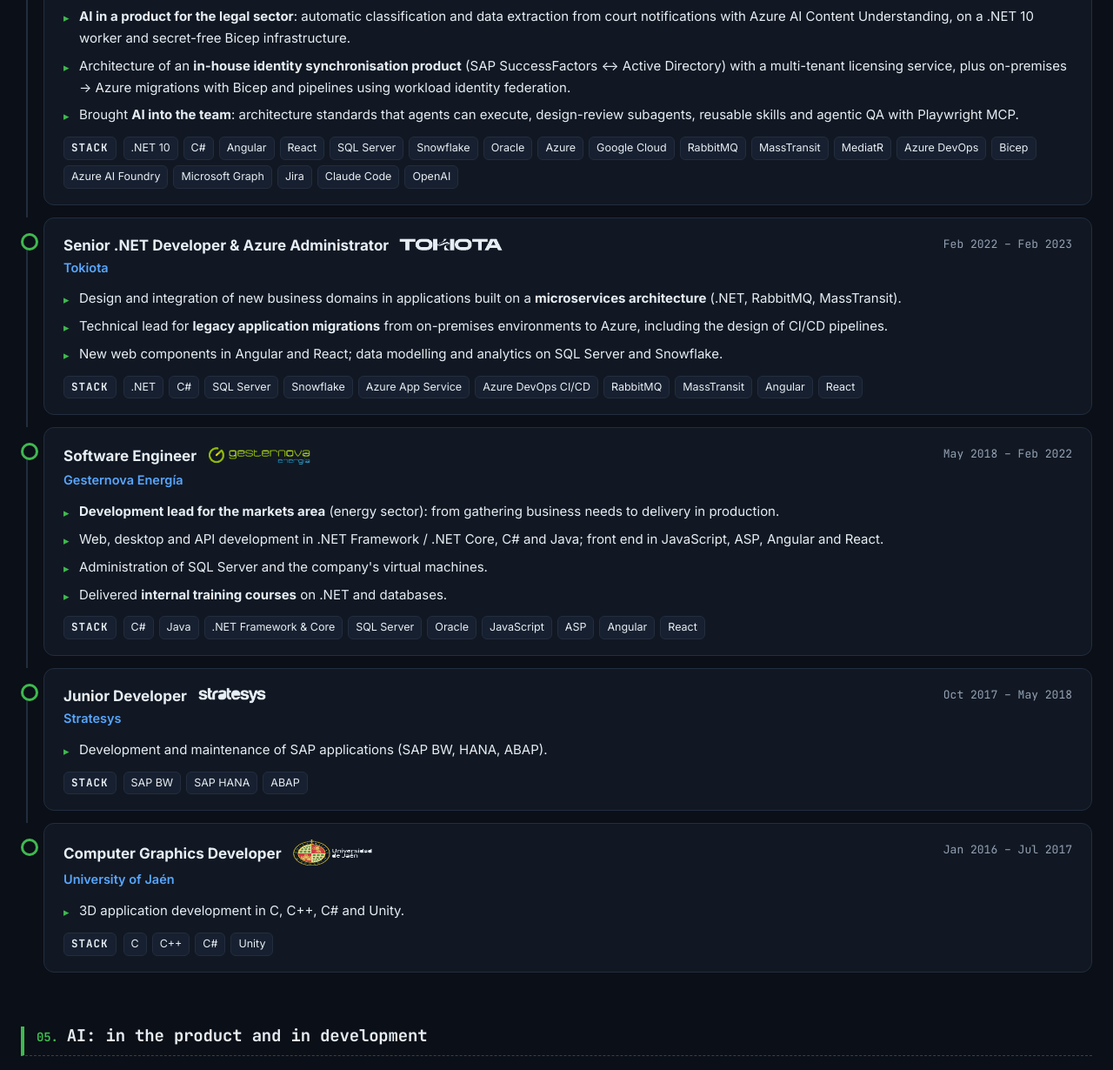
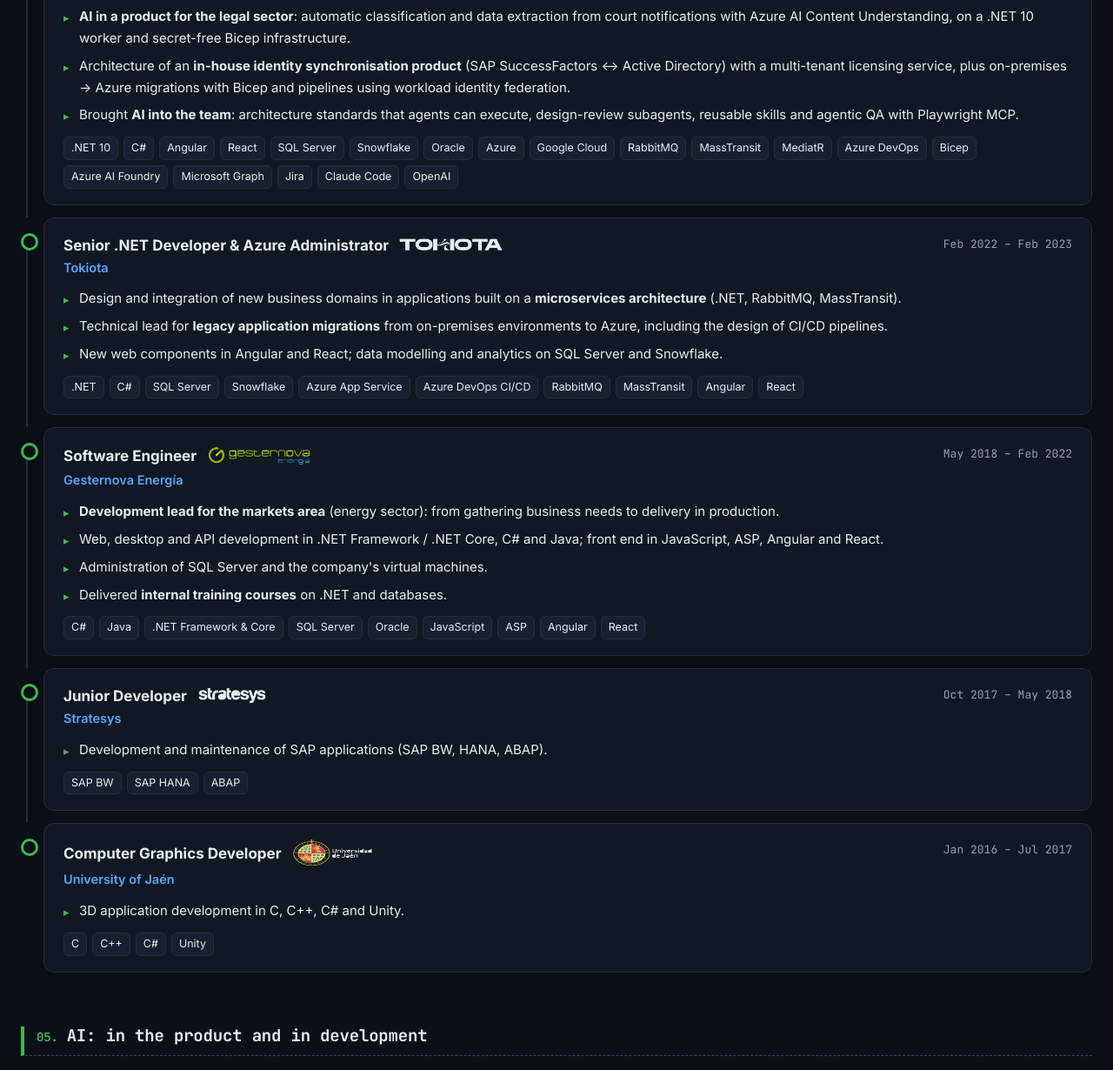
Before and after one commit to GonzaloMartinezRomero/mycvinhtml, a plain HTML site: page index.html in a window 1280 px wide. Shown: the part 2235-3465 px from the top of the page at 87% size. Drawn offline with Linux system fonts and the light colour scheme.

Commit message:
Experiencia: quita la etiqueta STACK de las tecnologías
Co-Authored-By: Claude Opus 5.5 <noreply@anthropic.com>

```diff
--- a/index.html
+++ b/index.html
@@ -192,7 +192,6 @@ section{padding:44px 0 4px}
 .bullets li{position:relative;padding-left:18px;margin:0 0 7px;font-size:15px}
 .bullets li::before{content:"▸";position:absolute;left:0;top:0;color:var(--accent);font-size:13px;line-height:1.65rem}
 .job .tags{padding:0;margin-top:12px}
-.stack-label{font:600 11px/1 var(--mono);color:var(--faint);text-transform:uppercase;letter-spacing:.08em;align-self:center;margin-right:2px}
 
 /* ai */
 .ai-grid{display:grid;grid-template-columns:1fr;gap:12px}
@@ -456,7 +455,7 @@ footer{padding:36px 0 40px;color:var(--faint);font:12.5px/1.6 var(--mono);text-a
             <li><span lang="es">Arquitectura de un <strong>producto propio de sincronización de identidades</strong> (SAP SuccessFactors ↔ Active Directory) con servicio de licencias multi-tenant, y migraciones on-premise → Azure con Bicep y pipelines con workload identity federation.</span><span lang="en">Architecture of an <strong>in-house identity synchronisation product</strong> (SAP SuccessFactors ↔ Active Directory) with a multi-tenant licensing service, plus on-premises → Azure migrations with Bicep and pipelines using workload identity federation.</span></li>
             <li><span lang="es">Implantación de <strong>IA en el equipo</strong>: estándares de arquitectura ejecutables por agentes, subagentes de revisión de diseño, skills reutilizables y QA agéntico con Playwright MCP.</span><span lang="en">Brought <strong>AI into the team</strong>: architecture standards that agents can execute, design-review subagents, reusable skills and agentic QA with Playwright MCP.</span></li>
           </ul>
-          <ul class="tags"><li class="stack-label">Stack</li><li>.NET 10</li><li>C#</li><li>Angular</li><li>React</li><li>SQL Server</li><li>Snowflake</li><li>Oracle</li><li>Azure</li><li>Google Cloud</li><li>RabbitMQ</li><li>MassTransit</li><li>MediatR</li><li>Azure DevOps</li><li>Bicep</li><li>Azure AI Foundry</li><li>Microsoft Graph</li><li>Jira</li><li>Claude Code</li><li>OpenAI</li></ul>
+          <ul class="tags"><li>.NET 10</li><li>C#</li><li>Angular</li><li>React</li><li>SQL Server</li><li>Snowflake</li><li>Oracle</li><li>Azure</li><li>Google Cloud</li><li>RabbitMQ</li><li>MassTransit</li><li>MediatR</li><li>Azure DevOps</li><li>Bicep</li><li>Azure AI Foundry</li><li>Microsoft Graph</li><li>Jira</li><li>Claude Code</li><li>OpenAI</li></ul>
         </article>
       </li>
       <li class="job">
@@ -470,7 +469,7 @@ footer{padding:36px 0 40px;color:var(--faint);font:12.5px/1.6 var(--mono);text-a
             <li><span lang="es">Gestión técnica de <strong>migraciones de aplicaciones legacy</strong> desde entornos on-premise a Azure, incluida la definición de pipelines de CI/CD.</span><span lang="en">Technical lead for <strong>legacy application migrations</strong> from on-premises environments to Azure, including the design of CI/CD pipelines.</span></li>
             <li><span lang="es">Desarrollo de nuevos componentes web en Angular y React; modelado y explotación de datos en SQL Server y Snowflake.</span><span lang="en">New web components in Angular and React; data modelling and analytics on SQL Server and Snowflake.</span></li>
           </ul>
-          <ul class="tags"><li class="stack-label">Stack</li><li>.NET</li><li>C#</li><li>SQL Server</li><li>Snowflake</li><li>Azure App Service</li><li>Azure DevOps CI/CD</li><li>RabbitMQ</li><li>MassTransit</li><li>Angular</li><li>React</li></ul>
+          <ul class="tags"><li>.NET</li><li>C#</li><li>SQL Server</li><li>Snowflake</li><li>Azure App Service</li><li>Azure DevOps CI/CD</li><li>RabbitMQ</li><li>MassTransit</li><li>Angular</li><li>React</li></ul>
         </article>
       </li>
       <li class="job">
@@ -485,7 +484,7 @@ footer{padding:36px 0 40px;color:var(--faint);font:12.5px/1.6 var(--mono);text-a
             <li><span lang="es">Administración de SQL Server y de las máquinas virtuales de la compañía.</span><span lang="en">Administration of SQL Server and the company's virtual machines.</span></li>
             <li><span lang="es">Impartición de <strong>cursos internos de formación</strong> en .NET y bases de datos.</span><span lang="en">Delivered <strong>internal training courses</strong> on .NET and databases.</span></li>
           </ul>
-          <ul class="tags"><li class="stack-label">Stack</li><li>C#</li><li>Java</li><li>.NET Framework &amp; Core</li><li>SQL Server</li><li>Oracle</li><li>JavaScript</li><li>ASP</li><li>Angular</li><li>React</li></ul>
+          <ul class="tags"><li>C#</li><li>Java</li><li>.NET Framework &amp; Core</li><li>SQL Server</li><li>Oracle</li><li>JavaScript</li><li>ASP</li><li>Angular</li><li>React</li></ul>
         </article>
       </li>
       <li class="job">
@@ -497,7 +496,7 @@ footer{padding:36px 0 40px;color:var(--faint);font:12.5px/1.6 var(--mono);text-a
           <ul class="bullets">
             <li><span lang="es">Desarrollo y mantenimiento de aplicaciones SAP (SAP BW, HANA, ABAP).</span><span lang="en">Development and maintenance of SAP applications (SAP BW, HANA, ABAP).</span></li>
           </ul>
-          <ul class="tags"><li class="stack-label">Stack</li><li>SAP BW</li><li>SAP HANA</li><li>ABAP</li></ul>
+          <ul class="tags"><li>SAP BW</li><li>SAP HANA</li><li>ABAP</li></ul>
         </article>
       </li>
       <li class="job">
@@ -509,7 +508,7 @@ footer{padding:36px 0 40px;color:var(--faint);font:12.5px/1.6 var(--mono);text-a
           <ul class="bullets">
             <li><span lang="es">Desarrollo de aplicaciones 3D en C, C++, C# y Unity.</span><span lang="en">3D application development in C, C++, C# and Unity.</span></li>
           </ul>
-          <ul class="tags"><li class="stack-label">Stack</li><li>C</li><li>C++</li><li>C#</li><li>Unity</li></ul>
+          <ul class="tags"><li>C</li><li>C++</li><li>C#</li><li>Unity</li></ul>
         </article>
       </li>
     </ol>
```
